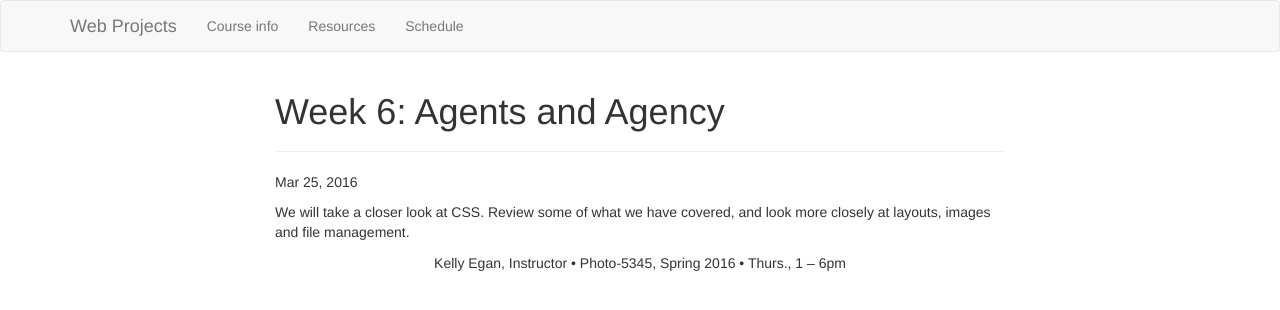
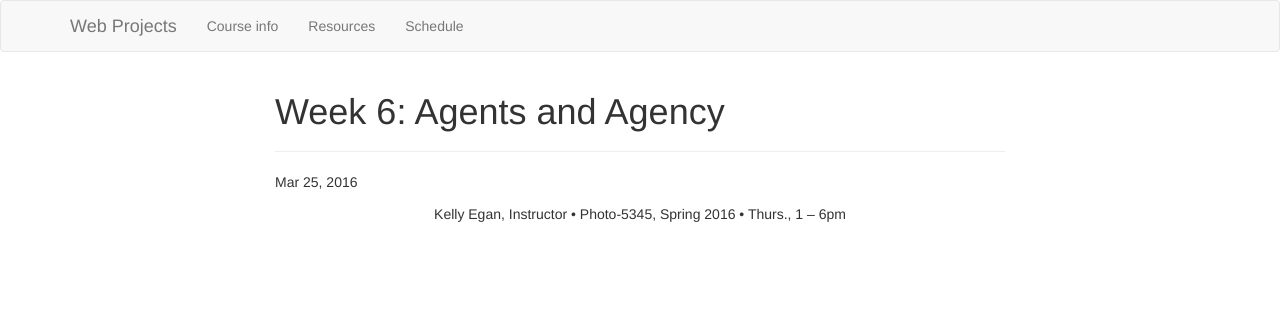
Before and after one commit to michelav/fa7-frameworks, a Jekyll site: the page built from _posts/2016-03-24-week-6.md, in a window 1280 px wide. Shown: the top 310 px of the page. Built offline with Jekyll 4.4.1, drawn with Linux system fonts in a browser that asks for light colours.

```diff
--- a/_posts/2016-03-24-week-6.md
+++ b/_posts/2016-03-24-week-6.md
@@ -4,5 +4,3 @@
 date:   2016-03-24 20:25:14 -0500
 categories: week
 ---
-
-We will take a closer look at CSS. Review some of what we have covered, and look more closely at layouts, images and file management.
```
Also changed, not shown: _posts/2016-03-10-week-4.md (+8 -0 lines).
